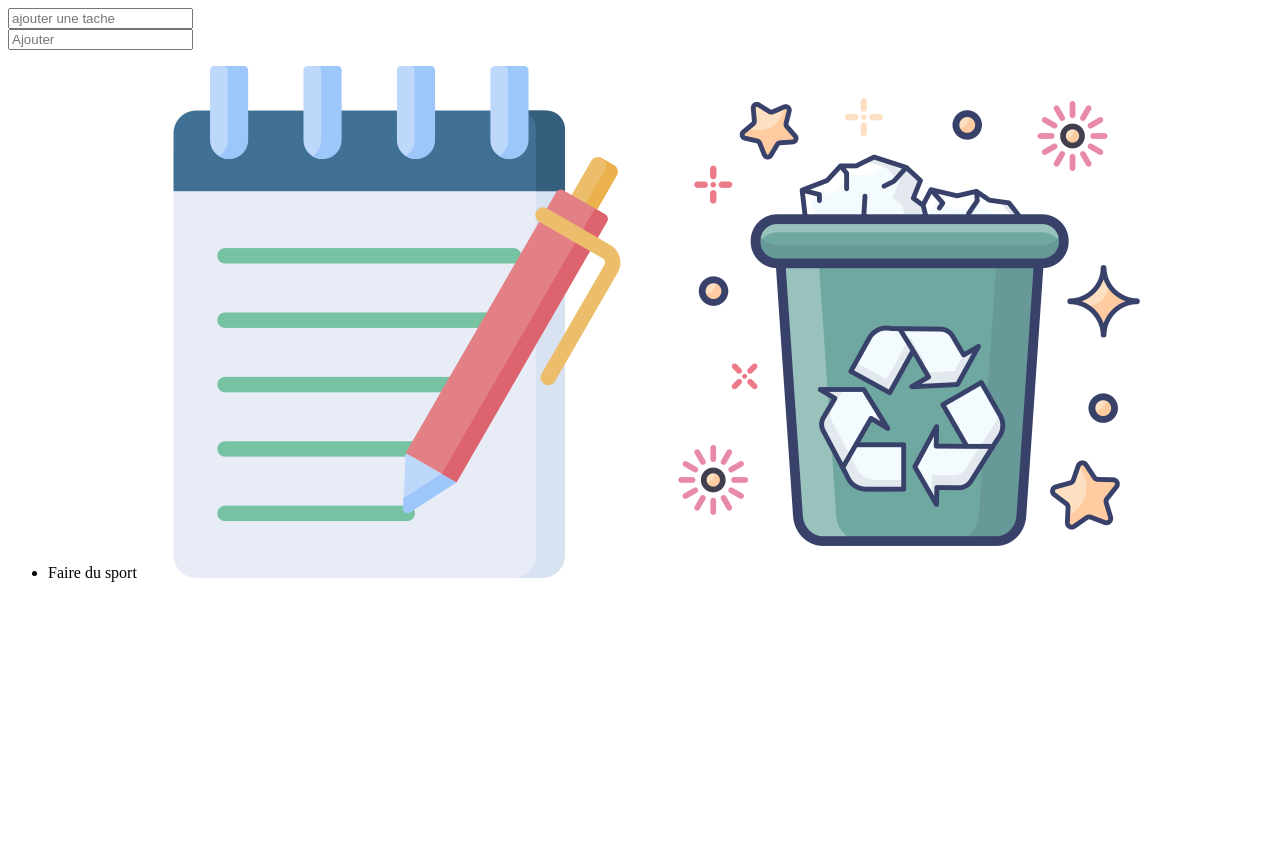
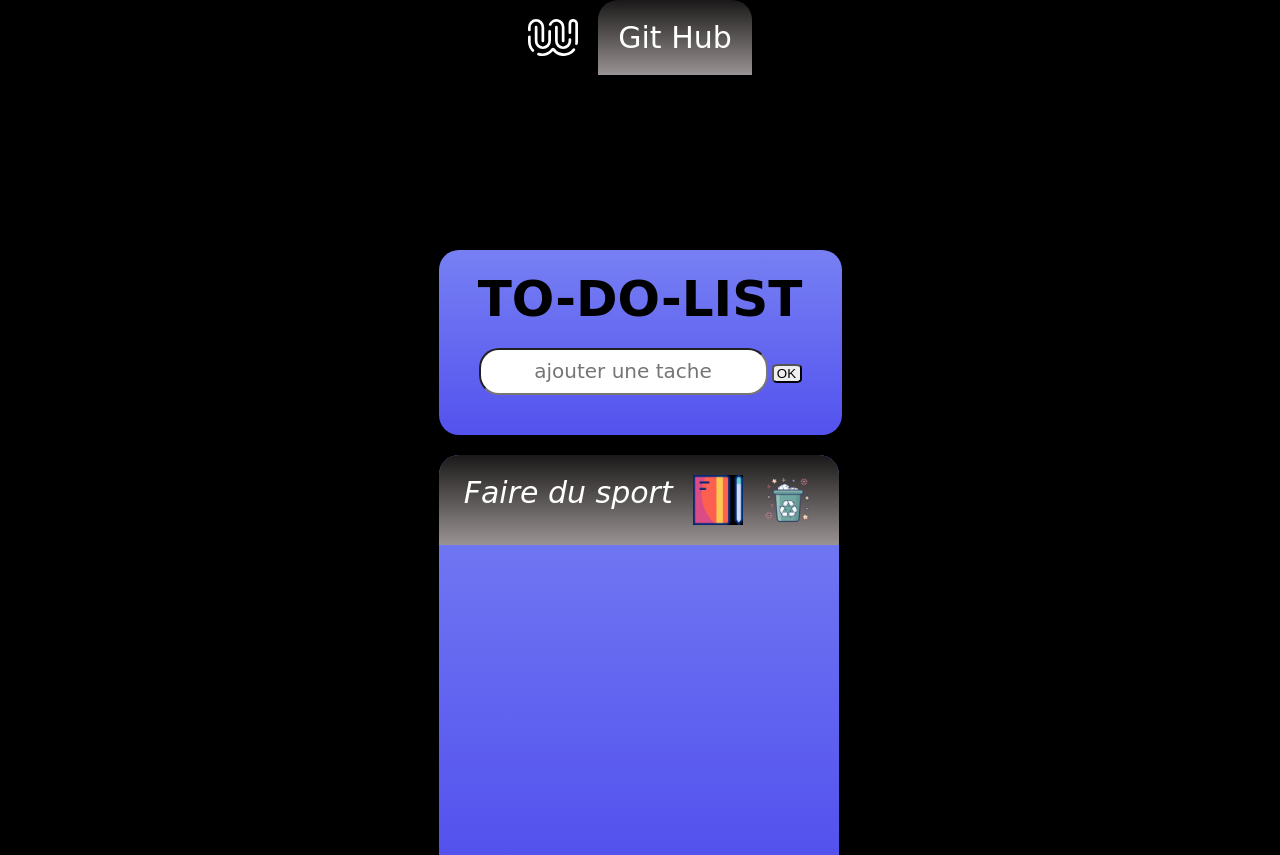
Before and after one commit to WildCodeSchool-2024-02/To-do-List-Project, a plain HTML site: page index.html in a window 1280 px wide. Before the commit the page ends 800 px from the top, so only its background shows below. Drawn offline with Linux system fonts and the light colour scheme; a web font is replaced by a local one.

Commit message:
ajout d' elements css travail sur le header et la classe action

```diff
--- a/index.html
+++ b/index.html
@@ -4,25 +4,41 @@
 <head>
   <meta charset="UTF-8" />
   <meta name="viewport" content="width=device-width, initial-scale=1.0" />
-  <title>Document</title>
+  <link
+    rel="https://www.flaticon.com/fr/icone-animee-gratuite/carnet-de-notes_12743767?term=notes&page=1&position=3&origin=search"
+    ype="/image" href="">
+  <link rel="stylesheet" href="style.css">
+  <title>To-Do-List</title>
 </head>
 
 <body>
+  <header>
+    <nav>
+      <img src="/image/logo.svg" alt="">
+      <ul>
+        <li>Git Hub</li>
+      </ul>
 
+    </nav>
+  </header>
   <main>
+    <div class="box">
       <div class="action">
-      <div class="tache"><input type="text" name="Ajouter une tache" placeholder="ajouter une tache"></div>
-      <div class="ajout"><input type="text" name="Ajouter" placeholder="Ajouter"></div>
+        <h1>TO-DO-LIST</h1>
+        <div class="tache"><input type="text" name="Ajouter une tache" placeholder="ajouter une tache">
+          <button>OK</button>
         </div>
 
+      </div>
 
       <div class="list">
         <ul>
-        <li>Faire du sport <img src="/image/noter.png" alt=""><img src="/image/corbeille.png" alt="">
-
+          <li><i>Faire du sport </i><img src="/image/carnet-de-notes.jpg" alt=""><img src="/image/corbeille.png" alt="">
+            </>
           </li>
 
         </ul>
+      </div>
     </div>
   </main>
 </body>
--- a/style.css
+++ b/style.css
@@ -1,15 +1,131 @@
-*{
-    margin:0;
-    padding:0;
+@import url('https://fonts.googleapis.com/css2?family=Klee+One&display=swap');
+
+* {
+    margin: 0;
+    padding: 0;
 }
-main{
-    display:flex;
-    justify-content:center;
-    align-items:center;
+
+body {
+
+    background-color: black;
 }
-.action{
-    display:flex;
-    justify-content:center;
-    align-items:center;
+
+header {
+
+    background-color: transparent;
+    width: auto;
+    height: 30vh;
+    color: white;
+
 
 }
+
+nav {
+    display: flex;
+    justify-content: center;
+    align-items: center;
+    gap: 20px;
+
+}
+
+img {
+    width: 50px;
+}
+
+main {
+
+    display: flex;
+    justify-content: center;
+    align-items: center;
+
+
+
+}
+
+.action {
+    margin-top: 10px;
+    text-align: center;
+    background: linear-gradient(#7780F3, #5352EE);
+    gap: 50px;
+    padding: 20px;
+    border-radius: 20px;
+
+    ::placeholder {
+        font-family: "Klee One", cursive;
+    }
+
+}
+
+h1 {
+    font-family: "Klee One", cursive;
+    font-size: 50px;
+}
+
+.tache {
+    margin: 20px;
+}
+
+
+
+
+
+input {
+    padding: 10px;
+    font-size: 20px;
+    text-align: center;
+    border-radius: 20px;
+    border: no-border;
+
+}
+
+input:hover {
+
+    border-top: 6px solid rgb(184, 224, 75);
+    border-bottom: 6px solid rgb(164, 216, 22);
+    border-left: 6px solid rgb(205, 113, 147);
+    border-right: 6px solid rgb(36, 151, 197);
+}
+
+.list {
+    margin-top: 20px;
+    width: 400px;
+    height: 400px;
+    background: linear-gradient(#7780F3, #5352EE);
+    color: black;
+    border-top-left-radius: 20PX;
+    border-top-right-radius: 20px;
+
+
+}
+
+button {
+    width: 30px;
+    border-radius: 20%;
+
+}
+
+.list img {
+    width: 50px;
+}
+
+ul {
+    background: linear-gradient(rgb(26, 24, 24), rgb(154, 147, 147));
+    border-top-left-radius: 20px;
+    border-top-right-radius: 20px;
+}
+
+li {
+    display: flex;
+    justify-content: space-around;
+    padding: 20px;
+    font-size: 30px;
+    gap: 10px;
+    font-family: "Klee One", cursive;
+    color: white;
+}
+
+li button {
+    padding: 15px;
+}
+
+@media(max-width:498px) {}
```
Also changed, not shown: image/carnet-de-notes.jpg (added), image/logo.svg (added), 2 other files. Lines whose indentation alone changed are shown as unchanged.
